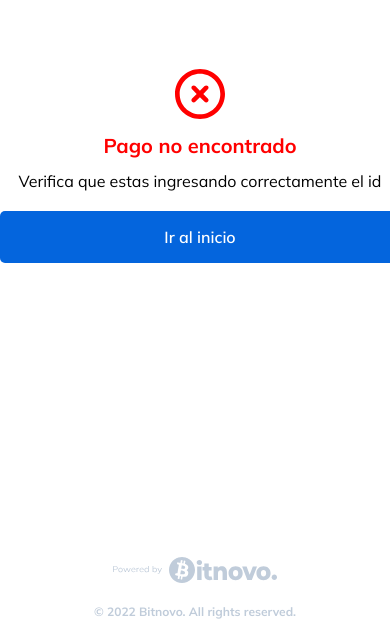
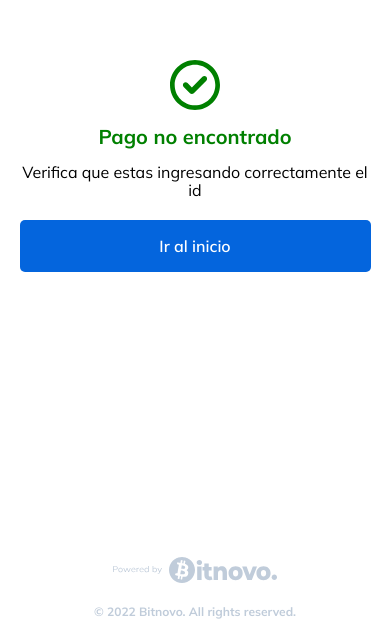
Before and after one commit to Naza2021/PruebaTecnica5, a React (Vite) app: page /1 in a window 390 px wide. Shown: the part 205-844 px from the top of the page. Built offline with nearby package versions, Linux system fonts and the light colour scheme; no server answers.

Commit message:
responsive fixes

```diff
--- a/src/App.jsx
+++ b/src/App.jsx
@@ -7,13 +7,14 @@ import Merchantpayscreen from '@Screens/MerchantpayScreen'
 import Userpayscreen from '@Screens/UserpayScreen'
 import Showmerchantpayscreen from '@Screens/ShowMerchantPayScreen'
 import { PoweredByBitnovo } from '@Img/Images'
+import Successscreen from '@Screens/SuccessScreen'
 
 export const Page404 = ({ customMessage, customInfo }) => {
   const navigate = useNavigate()
   return (
-    <Errorscreen Message={customMessage ?? 'No se encontro la pagina'} info={customInfo ?? 'Esta pagina puede no existir o ya no estar en funcionamiento.'}>
+    <Successscreen Message={customMessage ?? 'No se encontro la pagina'} info={customInfo ?? 'Esta pagina puede no existir o ya no estar en funcionamiento.'}>
       <Genericbutton onClick={() => navigate('/')}>Ir al inicio</Genericbutton>
-    </Errorscreen>
+    </Successscreen>
   )
 }
 
--- a/src/Components/Finalpayform/Finalpayform.module.scss
+++ b/src/Components/Finalpayform/Finalpayform.module.scss
@@ -73,7 +73,6 @@
   margin-bottom: 16rem;
   font-weight: 700;
   max-width: 80vw;
-  word-break: break-all;
 }
 
 .InfoCopyItem {
--- a/src/Screens/ErrorScreen/Errorscreen.module.scss
+++ b/src/Screens/ErrorScreen/Errorscreen.module.scss
@@ -8,6 +8,8 @@
     font-size: 20rem;
     font-weight: 700;
     margin: 0;
+    max-width: 90vw;
+    text-align: center;
   }
   & > svg {
     width: 50rem;
@@ -19,9 +21,12 @@
     font-weight: 400;
     margin: 0;
     margin-bottom: 5rem;
+    max-width: 90vw;
+    text-align: center;
   }
   & > button {
     margin: 0;
     width: 400rem;
+    max-width: 90vw;
   }
 }
--- a/src/Screens/SuccessScreen/Successscreen.module.scss
+++ b/src/Screens/SuccessScreen/Successscreen.module.scss
@@ -8,6 +8,8 @@
     font-size: 20rem;
     font-weight: 700;
     margin: 0;
+    max-width: 90vw;
+    text-align: center;
   }
   & > svg {
     width: 50rem;
@@ -19,9 +21,12 @@
     font-weight: 400;
     margin: 0;
     margin-bottom: 5rem;
+    max-width: 90vw;
+    text-align: center;
   }
   & > button {
     margin: 0;
     width: 400rem;
+    max-width: 90vw;
   }
 }
```
